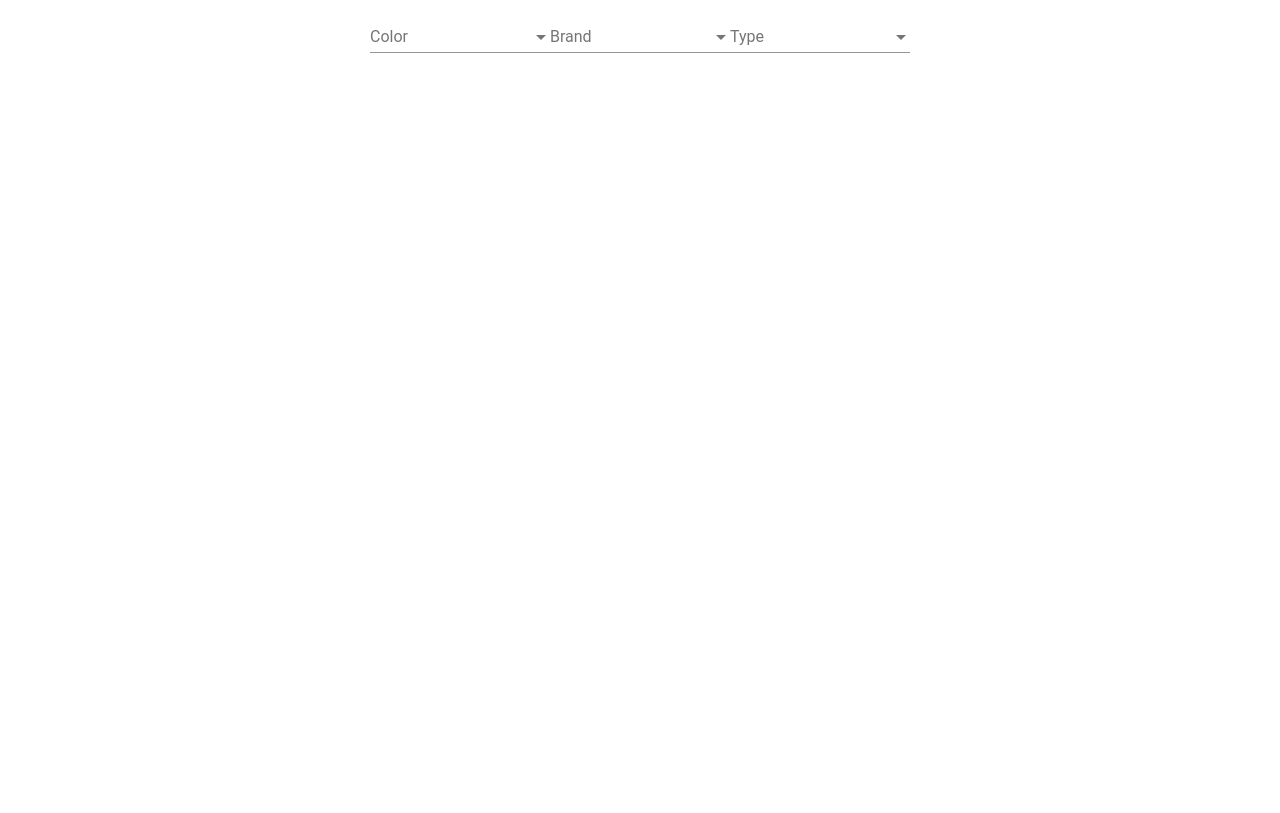
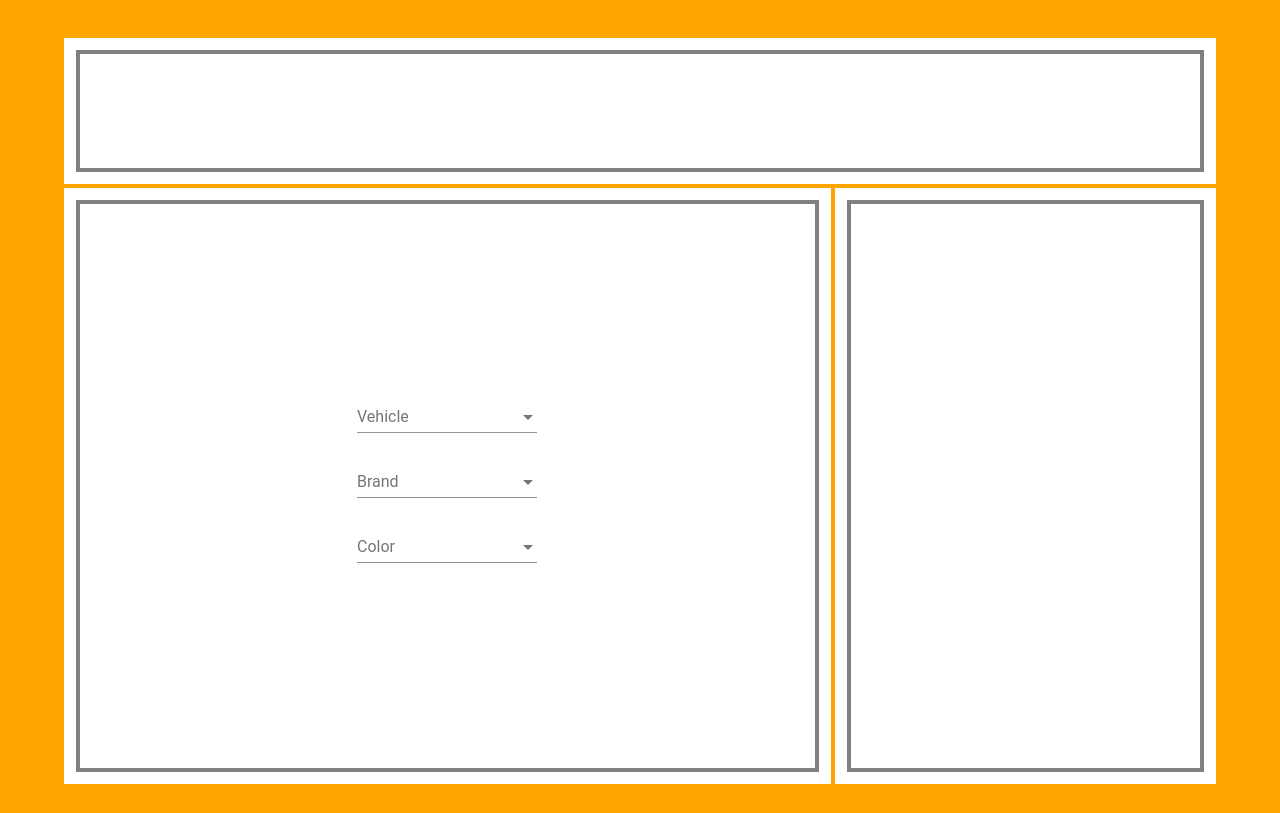
Before and after one commit to namgiang/traffic-meister-assignment, an Angular app: page / in a window 1280 px wide. Built offline with nearby package versions, Linux system fonts and the light colour scheme.

Commit message:
modify layout, and update to angular 5

```diff
--- a/src/app/app.module.ts
+++ b/src/app/app.module.ts
@@ -2,6 +2,7 @@ import { BrowserModule } from '@angular/platform-browser';
 import { NgModule } from '@angular/core';
 import { BrowserAnimationsModule } from '@angular/platform-browser/animations';
 import { MatSelectModule } from '@angular/material/select';
+import { MatGridListModule } from '@angular/material/grid-list';
 
 import { AppComponent } from './app.component';
 import { HomePageComponent } from './home-page/home-page.component';
@@ -15,7 +16,8 @@ import { TrafficDataService } from './home-page/traffic-data.service';
   imports: [
     BrowserModule,
     BrowserAnimationsModule,
-    MatSelectModule
+    MatSelectModule,
+    MatGridListModule
   ],
   providers: [TrafficDataService],
   bootstrap: [AppComponent]
--- a/src/app/home-page/home-page.component.html
+++ b/src/app/home-page/home-page.component.html
@@ -1,23 +1,41 @@
+<mat-grid-list cols="3" rowHeight="fit" gutterSize="4">
+  <mat-grid-tile
+      [colspan]="3"
+      [rowspan]="2"
+      class="app-grid-tile">
+      <!-- <h1 class="title">TRAFFICMEISTER</h1> -->
+  </mat-grid-tile>
+  <mat-grid-tile
+      [colspan]="2"
+      [rowspan]="8"
+      class="app-grid-tile">
+      <div class="dropdowns">
         <mat-form-field>
-  <mat-select placeholder="Color" [disabled]="colorSelectDisabled">
+          <mat-select placeholder="Vehicle" [disabled]="typeSelectDisabled || brandSelectDisabled || colorSelectDisabled">
+            <mat-option *ngFor="let type of types" [value]="type">
+              {{ type }}
+            </mat-option>
+          </mat-select>
+        </mat-form-field>
+        <mat-form-field>
+          <mat-select placeholder="Brand" [disabled]="typeSelectDisabled || brandSelectDisabled || colorSelectDisabled" >
+            <mat-option *ngFor="let brand of brands" [value]="brand">
+              {{ brand }}
+            </mat-option>
+          </mat-select>
+        </mat-form-field>
+        <mat-form-field>
+          <mat-select placeholder="Color" [disabled]="typeSelectDisabled || brandSelectDisabled || colorSelectDisabled">
             <mat-option *ngFor="let color of colors" [value]="color">
               {{ color }}
             </mat-option>
           </mat-select>
         </mat-form-field>
-
-<mat-form-field >
-  <mat-select placeholder="Brand" [disabled]="brandSelectDisabled" >
-    <mat-option *ngFor="let brand of brands" [value]="brand">
-      {{ brand }}
-    </mat-option>
-  </mat-select>
-</mat-form-field>
-
-<mat-form-field>
-  <mat-select placeholder="Type" [disabled]="typeSelectDisabled">
-    <mat-option *ngFor="let type of types" [value]="type">
-      {{ type }}
-    </mat-option>
-  </mat-select>
-</mat-form-field>
+      </div>
+  </mat-grid-tile>
+  <mat-grid-tile
+      [colspan]="1"
+      [rowspan]="8"
+      class="app-grid-tile">
+  </mat-grid-tile>
+</mat-grid-list>
--- a/src/app/home-page/home-page.component.scss
+++ b/src/app/home-page/home-page.component.scss
@@ -0,0 +1,21 @@
+.app-grid-tile {
+  background-color: white;
+}
+
+mat-grid-list {
+  height: 92vh;
+}
+
+mat-grid-tile {
+  outline: 4px solid gray;
+  outline-offset: -16px;
+}
+
+.title {
+  font-size: 2.8rem;
+}
+
+.dropdowns {
+  display: flex;
+  flex-direction: column;
+}
--- a/src/app/home-page/traffic-data.service.ts
+++ b/src/app/home-page/traffic-data.service.ts
@@ -17,7 +17,7 @@ export class TrafficDataService {
 
   constructor() {}
 
-  getFetchDataObservable(): Observable<ITrafficData[]> {
+  getFetchDataObservable(): Observable<{}> {
     return Observable.bindNodeCallback(trafficMeister.fetchData)();
   }
 
@@ -28,7 +28,7 @@ export class TrafficDataService {
     });
   }
 
-  fetchTypes(): Observable<string[]> {
+  fetchTypes(): Observable<{}[]> {
     return this.getFetchDataObservable().map((data) => {
       if (typeof data === 'string') throw {data};
       let types = new Set(Array.prototype.map.call(data, item => item.type));
--- a/src/styles.scss
+++ b/src/styles.scss
@@ -1 +1,6 @@
 @import "~@angular/material/prebuilt-themes/indigo-pink.css";
+
+body {
+  background-color: orange;
+  margin: 3% 5%;
+}
```
Also changed, not shown: package.json (+16 -16 lines), 1 other file (tests, documents, lock files or other folders). Lines whose indentation alone changed are shown as unchanged.
